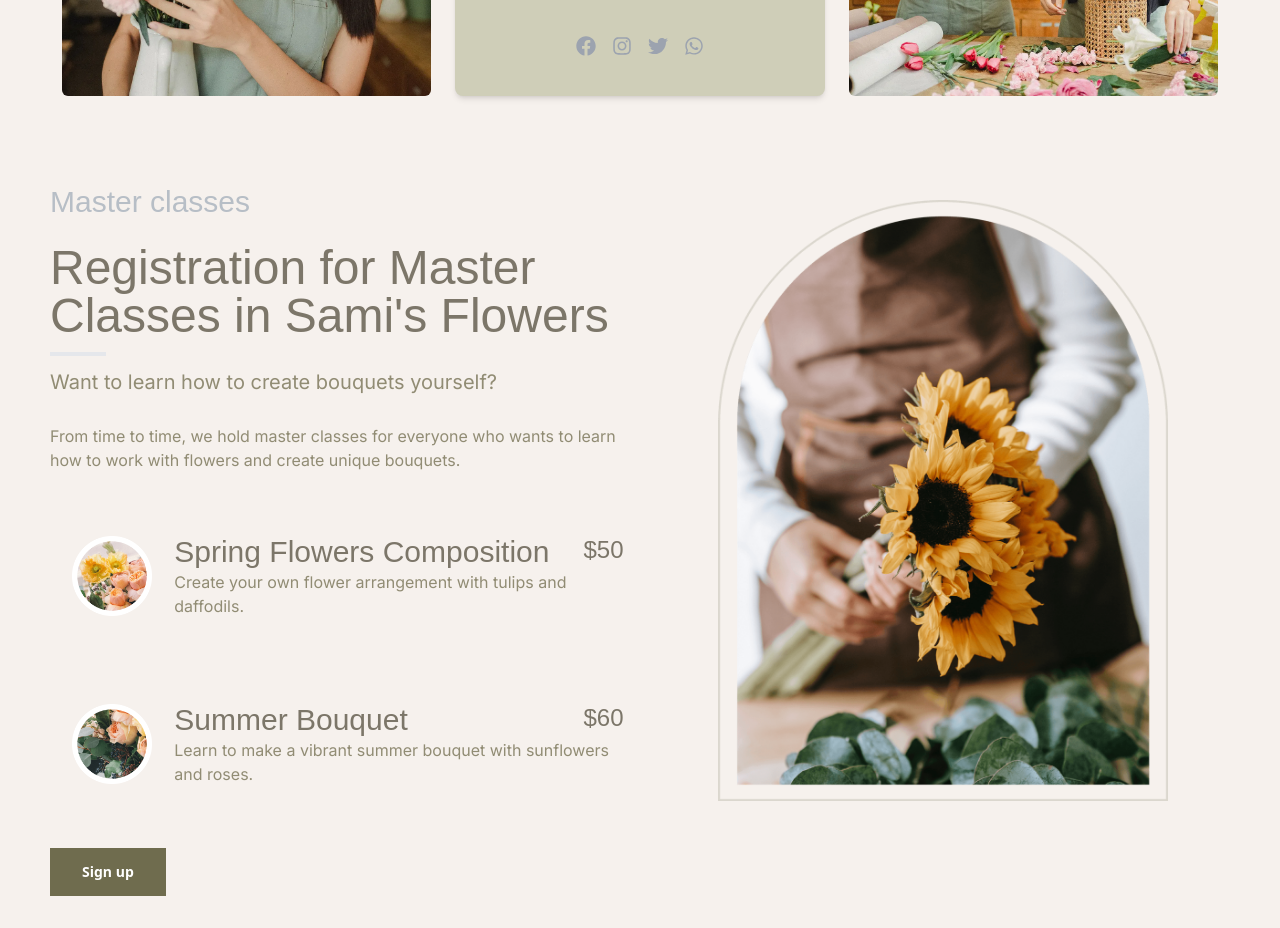
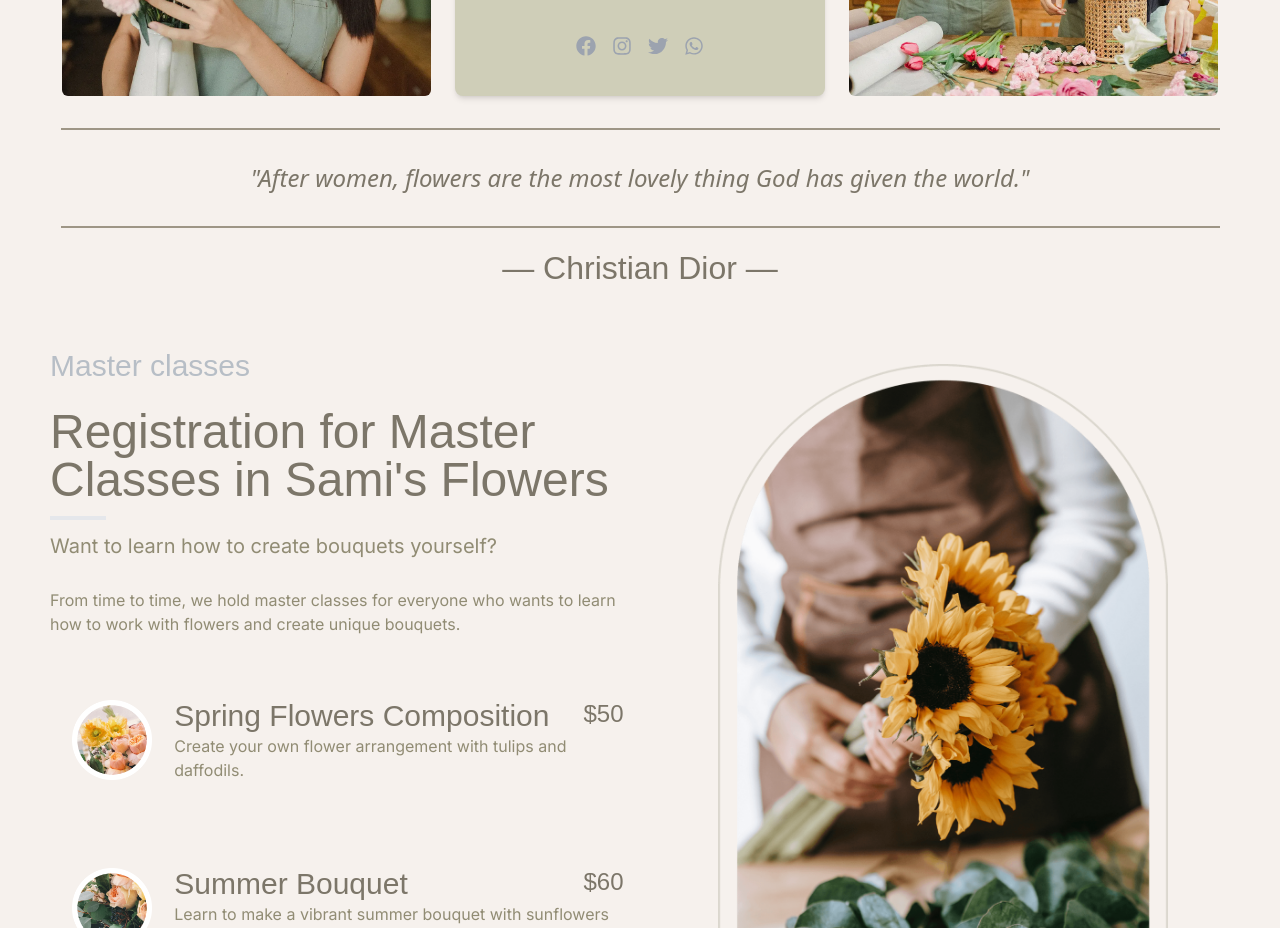
Before and after one commit to koldovsky/2024-itstep-next-team-01, a Next.js app: page /about-us in a window 1280 px wide. Shown: the part 2560-3488 px from the top of the page. Built offline with nearby package versions, Linux system fonts and the light colour scheme; a web font is replaced by a local one.

Commit message:
created component quote

```diff
--- /dev/null
+++ b/app/about-us/Quote.tsx
@@ -0,0 +1,43 @@
+"use client";
+
+import { useState, useEffect } from "react";
+
+type QuoteProps = {
+    readonly initialQuote?: string;
+    readonly initialAuthor?: string;
+  };
+
+export default function Quote({ initialQuote, initialAuthor }: QuoteProps) {
+    const [quote, setQuote] = useState(initialQuote ?? "Loading...");
+    const [author, setAuthor] = useState(initialAuthor ?? "");
+
+    useEffect(() => {
+        const fetchQuote = async () => {
+            try {
+                const response = await fetch("/api/quote");
+                const data = await response.json();
+                setQuote(data.quote);
+                setAuthor(data.author);
+            } catch (error) {
+                console.error("Error fetching quote:", error);
+            }
+        };
+
+        if (!initialQuote) {
+            fetchQuote();
+        }
+    }, [initialQuote]);
+
+    return (
+        <>
+            <div className="border-b-2 border-t-2 border-primeryBorder flex flex-col items-center py-8 px-4 text-center w-[95%]">
+                <p className="text-primaryText text-2xl italic ">
+                    {`"${quote}"`}
+                </p>
+            </div>
+            {author && (
+                <span className="text-primaryText mt-4 font-mrsSaint text-[32px]">{`— ${author} —`}</span>
+            )}
+        </>
+    );
+}
--- a/app/about-us/page.tsx
+++ b/app/about-us/page.tsx
@@ -3,6 +3,7 @@ import MasterClasses from "@/app/about-us/MasterClasses/MasterClassesSection";
 import About from "./About";
 import Partners from "./partners";
 import OurTeam from "./OurTeam/OurTeam";
+import Quote from "./Quote";
 
 export const metadata = {
   title: "About Us - Sami's Flowers",
@@ -17,6 +18,7 @@ export default function AboutUsPage() {
       <About />
       <Partners />
       <OurTeam />
+      <Quote />
       <MasterClasses />
     </div>
   );
--- /dev/null
+++ b/pages/api/quote.ts
@@ -0,0 +1,16 @@
+import type { NextApiRequest, NextApiResponse } from "next";
+
+type QuoteResponse = {
+  quote: string;
+  author: string;
+};
+
+export default function handler(
+  req: NextApiRequest,
+  res: NextApiResponse<QuoteResponse>
+) {
+  res.status(200).json({
+    quote: "After women, flowers are the most lovely thing God has given the world.",
+    author: "Christian Dior",
+  });
+}
--- a/tailwind.config.ts
+++ b/tailwind.config.ts
@@ -12,6 +12,7 @@ const config: Config = {
         headerBg: '#F6F1ED',
         primaryText: '#7C7669',
         footerText: '#8b7f74',
+        primeryBorder: '#9E9686',
         footerHoverText: '#6b5b53',
         hoverText: '#9CA3AF',
         overlayBg: '#F6F1ED',
```
